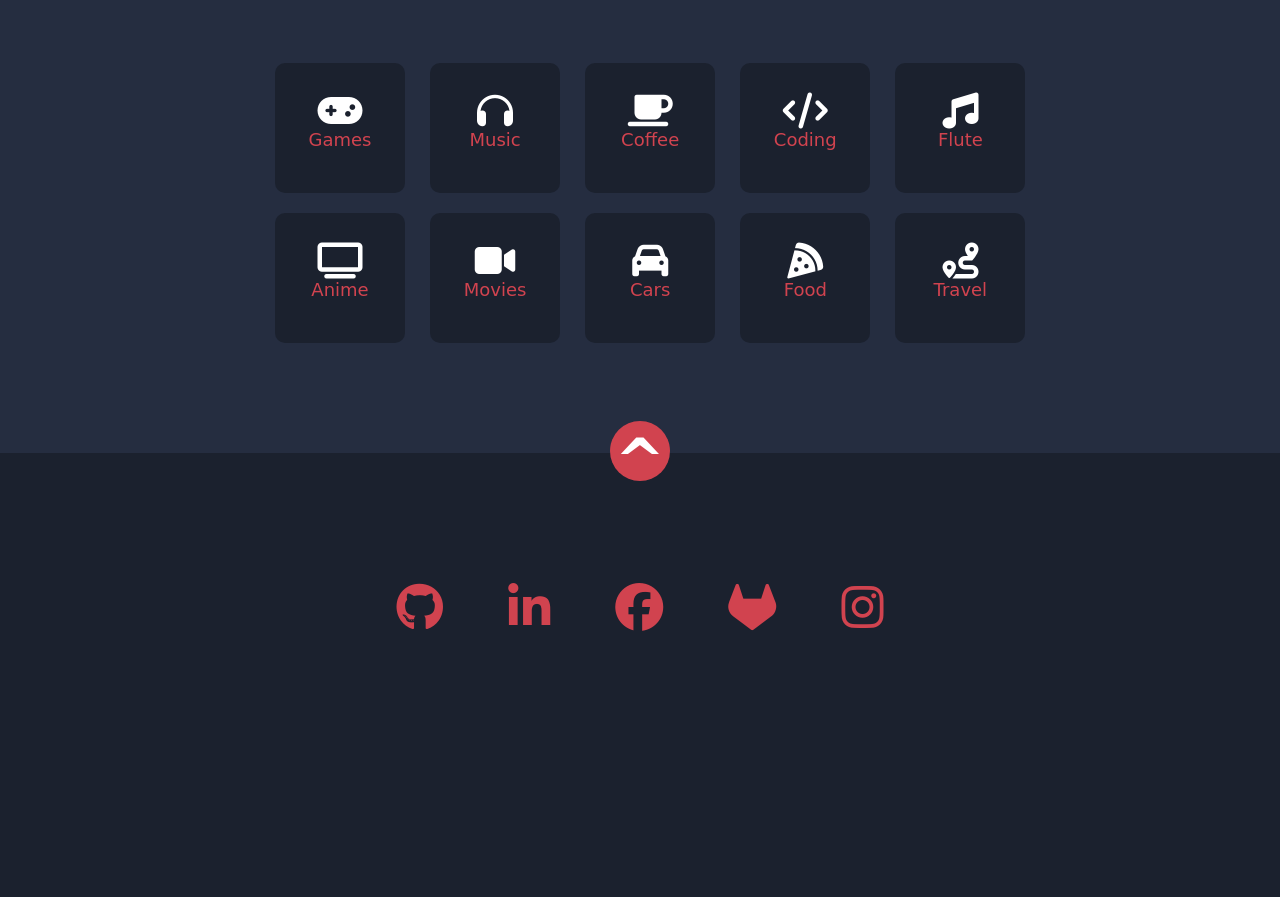
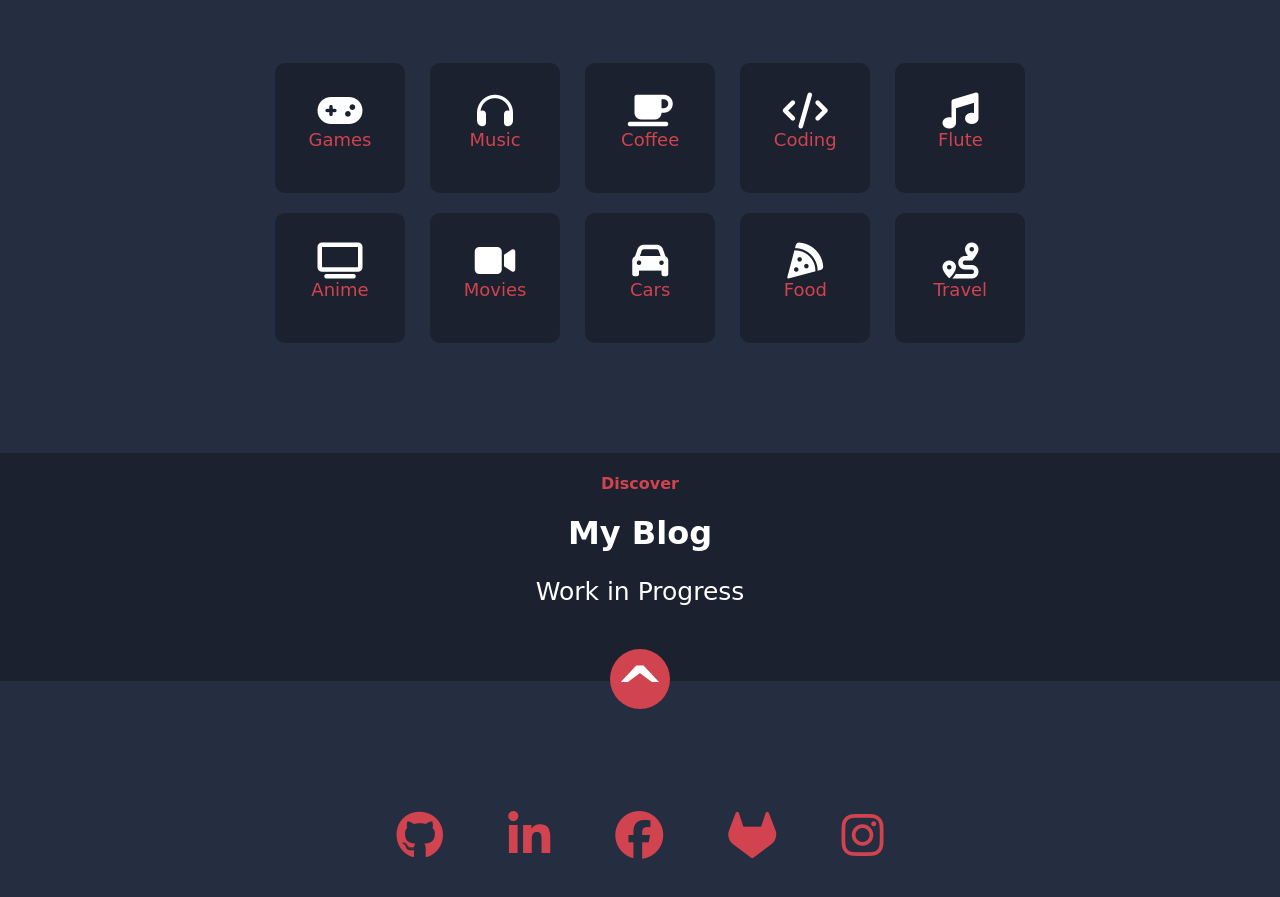
Before and after one commit to Mehul-Sharma-Git/Mehul-Sharma-Git, a plain HTML site: page index.html in a window 1280 px wide. Shown: the part 3110-4007 px from the top of the page. Before the commit the page ends 3931 px from the top, so only its background shows below. Drawn offline with Linux system fonts and the light colour scheme.

Commit message:
indentation updated

```diff
--- a/index.html
+++ b/index.html
@@ -265,7 +265,11 @@
                     </ul>
                 </div>
             </div>
-
+            <div id=blogs>
+                <h4 class= center>Discover</h4>
+                <h1 class=mainheadings > My Blog</h1>
+                <p id=content> Work in Progress</p>
+            </div>
 
         </main>
         <footer>
--- a/styles.css
+++ b/styles.css
@@ -327,11 +327,20 @@ body{
     margin: 100px auto;
     text-align:center;
 }
+#blogs{
+    background: #1B212E;
+}
+#content{
+    font-size: 25px;
+    color: white;
+    text-align: center;
+    padding-bottom: 50px;
+}
 footer{
     margin : 0 auto;
     padding:100px;
     text-align: center;
-    background-color:#1B212E;
+    background-color:#252d40;
 }
 
 .white{
```
